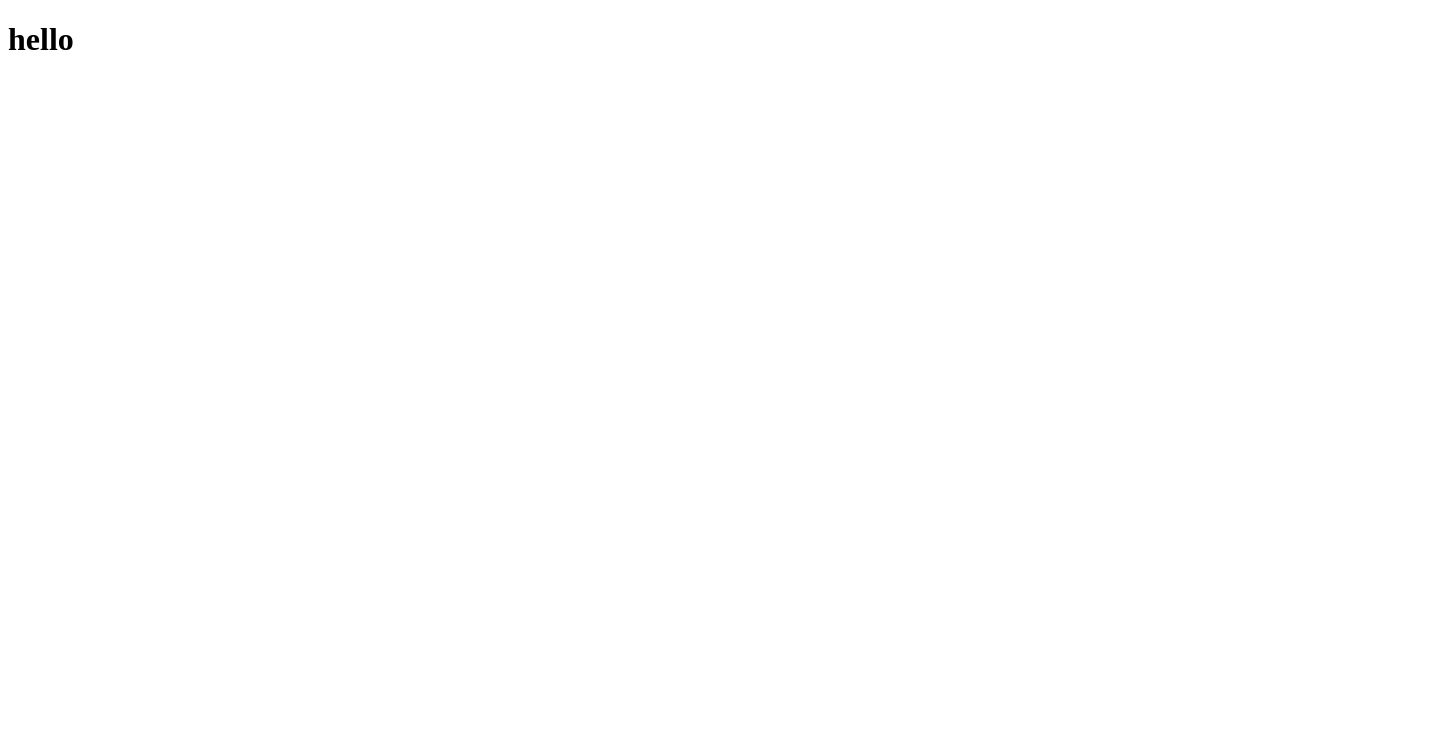
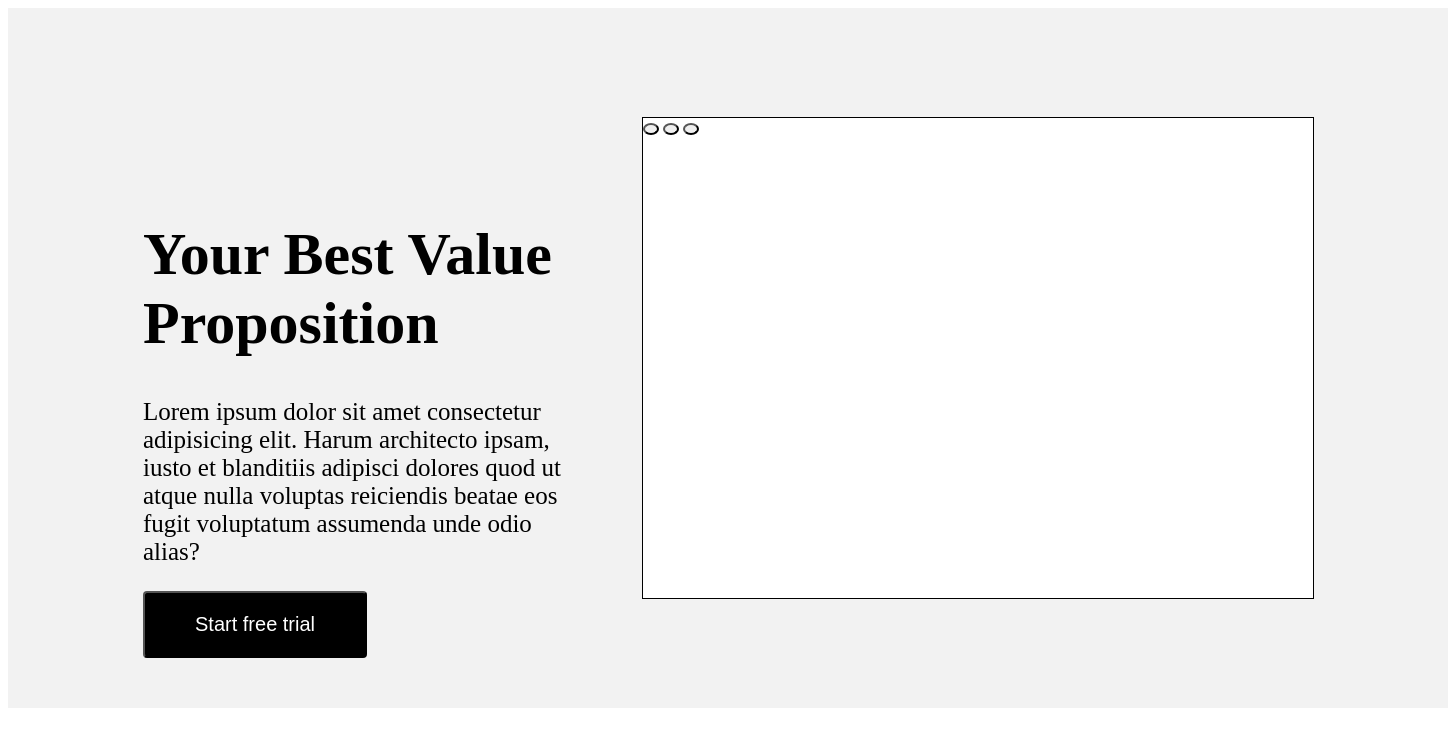
Before and after one commit to amadousadialloh/intro-html-css-lab, a plain HTML site: page index.html in a window 1280 px wide. Shown: the whole page, 1448 px wide, since content can reach past the window. Drawn offline with Linux system fonts and the light colour scheme.

Commit message:
header completed

```diff
--- a/css/style.css
+++ b/css/style.css
@@ -0,0 +1,54 @@
+.header {
+  background-color: #f2f2f2;
+  width: 1440px;
+  height: 700px;
+  position: relative;
+}
+
+.content {
+  position: absolute;
+  display: inline-block;
+  width: 422px;
+  height: 357px;
+  top: 172px;
+  left: 135px;
+}
+
+.browser {
+  position: absolute;
+  display: inline-block;
+  width: 670px;
+  height: 480px;
+  top: 110px;
+  left: 635px;
+  background-color: #ffffff;
+  outline: 1px solid black;
+}
+
+.trial-button {
+  color: white;
+  background-color: black;
+  padding: 20px 50px;
+  border-radius: 4px;
+}
+
+p {
+  font-size: 25px;
+}
+
+h1 {
+  font-size: 60px;
+}
+
+.browser button {
+  border-radius: 50%;
+  left: 651px;
+  top: 126px;
+  height: 12px;
+  width: 12px;
+  border-radius: 50%;
+}
+
+button {
+  font-size: 20px;
+}
--- a/index.html
+++ b/index.html
@@ -7,6 +7,23 @@
     <link rel="stylesheet" href="./css/style.css" />
   </head>
   <body>
-    <h1>hello</h1>
+    <header class="header">
+      <asside class="content"
+        ><h1>Your Best Value Proposition</h1>
+        <p>
+          Lorem ipsum dolor sit amet consectetur adipisicing elit. Harum
+          architecto ipsam, iusto et blanditiis adipisci dolores quod ut atque
+          nulla voluptas reiciendis beatae eos fugit voluptatum assumenda unde
+          odio alias?
+        </p>
+
+        <button class="trial-button">Start free trial</button>
+      </asside>
+      <div class="browser">
+        <button></button>
+        <button></button>
+        <button></button>
+      </div>
+    </header>
   </body>
 </html>
```
